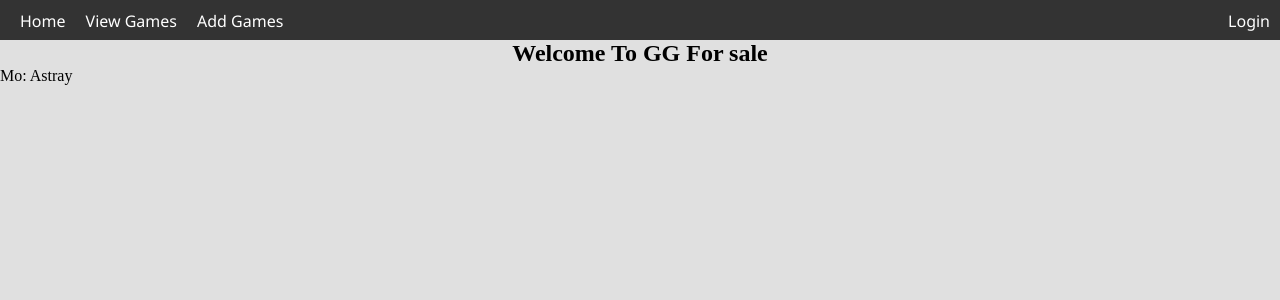
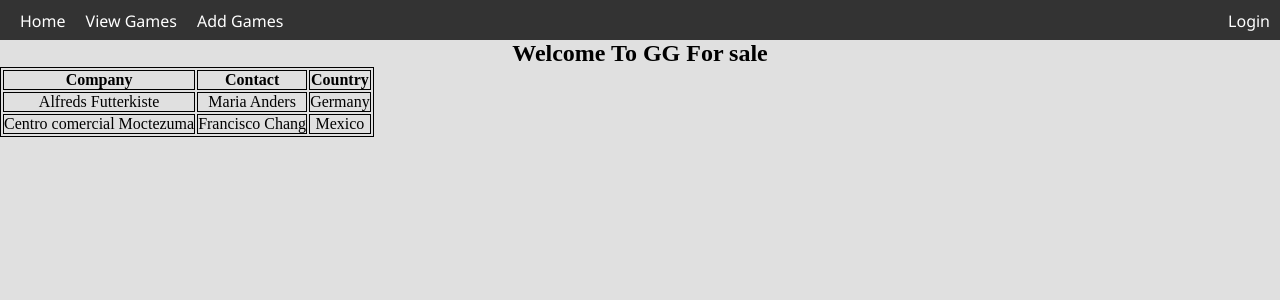
Before and after one commit to Ku22023/game-server, a Flask app: page / in a window 1280 px wide. Shown: the top 300 px of the page. Run offline with Flask 3, Linux system fonts and the light colour scheme.

Commit message:
asdfghjklqwertuiopzcvbnm

```diff
--- a/app.py
+++ b/app.py
@@ -20,6 +20,32 @@ def init_db():
     with app.open_resource('schema.sql') as f:
         conn.executescript (f.read().decode('utf8'))
     conn.close()
+
+
+@app.route('/add_game', methods=('GET', 'POST'))
+def add_game():
+    conn = get_db_connection()
+    games = conn.execute('SELECT * FROM games').fetchone()
+
+    if request.method == 'POST':
+        id = request.form['id']
+        title = request.form['title']
+        platform = request.form['platform']
+        genre = request.form['genre']
+        year = request.form['year']
+        sales = request.form['sales']
+
+
+        if not id or not title or not platform or not genre or not year or not sales:
+            flash('All fields are required!')
+        else:
+            conn.execute('INSERT INTO games (id, title, platform, genre, year, sales) VALUES (id = ? title = ?, platform = ?, genre = ?, year = ?, sales = ?)',
+                (id, title, platform, genre, year, sales))
+            conn.commit()
+            conn.close()
+            return render_template('add_games.html')
+
+    return render_template('add_games.html')
 
 @app.route('/login', methods=('POST', 'GET'))
 def login():
--- a/static/style.css
+++ b/static/style.css
@@ -44,3 +44,8 @@ a {
 .homeHeader {
     text-align: center;
 }
+
+table, th, td {
+    border: 1px solid black;
+    text-align: center;
+  }
--- a/templates/index.html
+++ b/templates/index.html
@@ -11,21 +11,31 @@
     <ul id="navbar">
         <li class="navleft navitem"><a href="{{ url_for('index') }}">Home</a></li>
         <li class="navleft navitem"><a href="{{ url_for('view_games') }}">View Games</a></li>
-        <li class="navleft navitem"><a href="{{ url_for('index') }}">Add Games</a></li>
+        <li class="navleft navitem"><a href="{{ url_for('add_game') }}">Add Games</a></li>
         <li class="navright navitem"><a href="{{ url_for('login') }}">Login</a></li>
     </ul>
-
 
 {% block body %}
 <div class="gamelist">
     <div id="popular">
     <h2 class="homeHeader">Welcome To GG For sale</h2>
-    <ul>
-        <li>Mo: Astray</li>
-    </ul>
-
-
-
+    <table>
+        <tr>
+          <th>Company</th>
+          <th>Contact</th>
+          <th>Country</th>
+        </tr>
+        <tr>
+          <td>Alfreds Futterkiste</td>
+          <td>Maria Anders</td>
+          <td>Germany</td>
+        </tr>
+        <tr>
+          <td>Centro comercial Moctezuma</td>
+          <td>Francisco Chang</td>
+          <td>Mexico</td>
+        </tr>
+      </table>
 
 {% endblock %}
 </body>
--- a/templates/view_games.html
+++ b/templates/view_games.html
@@ -1,4 +1,3 @@
-{% extends 'index.html' %}
 
 {% block content %}
 <body>
```
Also changed, not shown: templates/add_games.html (+26 -0 lines).
